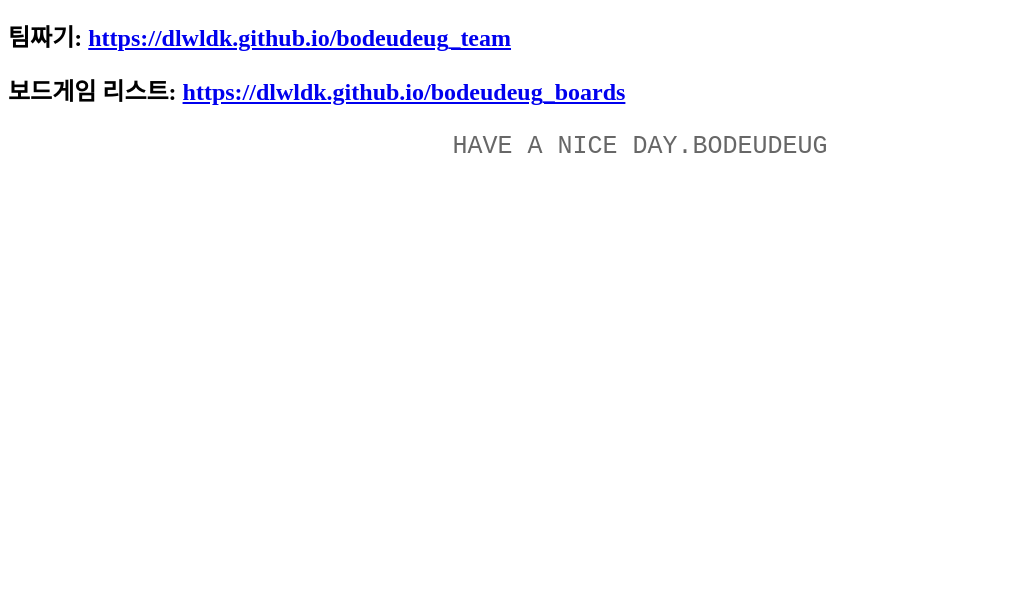
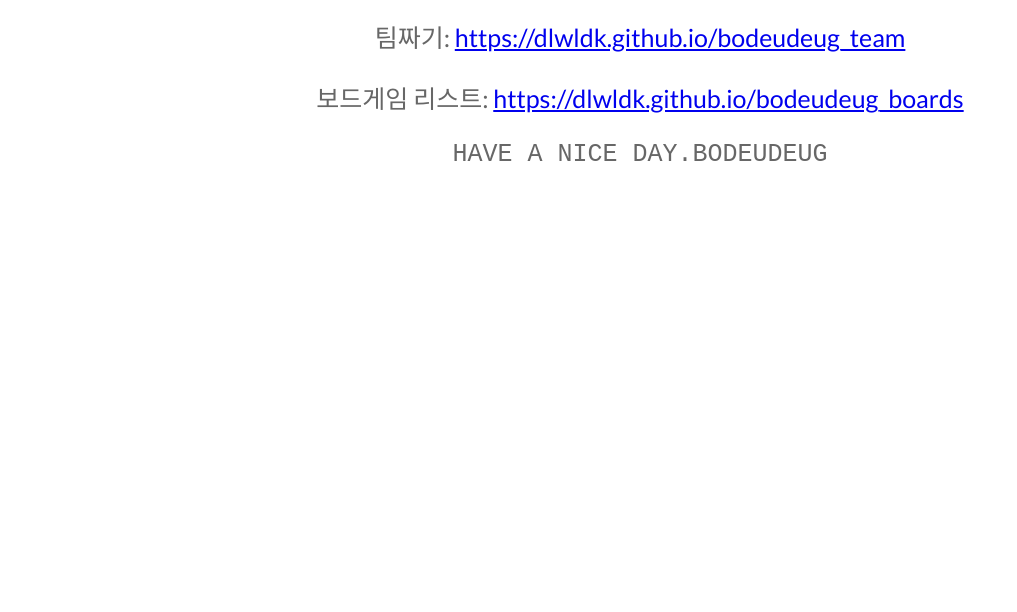
Before and after one commit to dlwldk/dlwldk.github.io, a plain HTML site: page index.html in a window 1280 px wide. Shown: the part 188-800 px from the top of the page, without its empty margins (0-1017 px from the left). Drawn offline with nearby package versions, Linux system fonts and the light colour scheme.

Commit message:
css 변경

```diff
--- a/index.html
+++ b/index.html
@@ -5,7 +5,7 @@
   <link href="https://fonts.googleapis.com/css2?family=Cormorant+Garamond:wght@500&display=swap" rel="stylesheet">
 </header>
 <h1>안녕하세요, 보드득입니다!</h1>
-<h2>팀짜기: <a href="https://dlwldk.github.io/bodeudeug_team">https://dlwldk.github.io/bodeudeug_team</a></h2>
-<h2>보드게임 리스트: <a href="https://dlwldk.github.io/bodeudeug_boards">https://dlwldk.github.io/bodeudeug_boards</a></h2>
+<p>팀짜기: <a href="https://dlwldk.github.io/bodeudeug_team">https://dlwldk.github.io/bodeudeug_team</a></p>
+<p>보드게임 리스트: <a href="https://dlwldk.github.io/bodeudeug_boards">https://dlwldk.github.io/bodeudeug_boards</a></p>
 <p style="font-family: Andale Mono, monospace;">
   HAVE A NICE DAY.BODEUDEUG</p>
```
